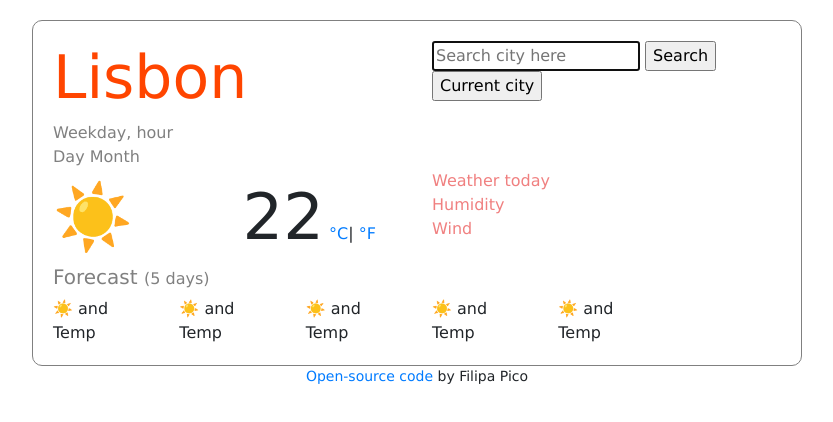
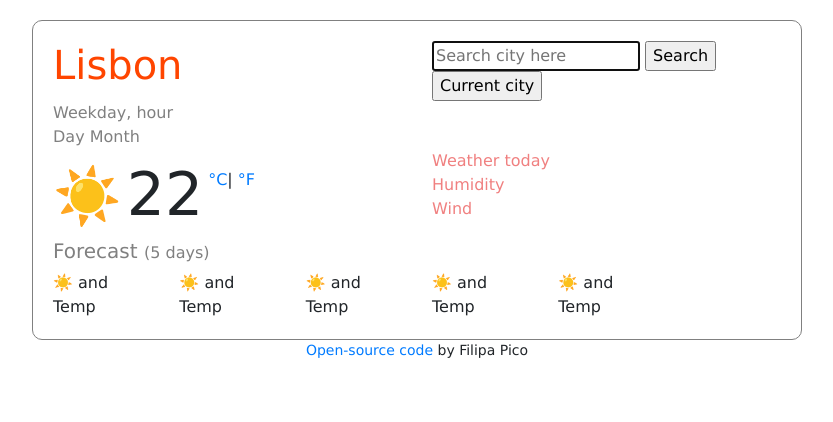
Before and after one commit to filipapico/weather-app, a plain HTML site: page index.html in a window 1280 px wide. Shown: the whole page, without its empty margins (3-836 px from the left). Drawn offline with nearby package versions, Linux system fonts and the light colour scheme.

Commit message:
Updated HTML icon and temperature section and CSS re-styling

```diff
--- a/index.html
+++ b/index.html
@@ -45,10 +45,8 @@
         </div>
 
         <div class="row">
-          <div class="col-3">
-            <div class="icon-today">☀️</div>
-          </div>
-          <div class="col-3">
+          <div class="col-6">
+            <span class="icon-today">☀️</span>
             <span class="temperature-today">22</span>
             <span class="units">
               <a href="#" id="celsius">°C</a>|
--- a/src/style.css
+++ b/src/style.css
@@ -5,7 +5,7 @@ body {
 }
 
 h1 {
-  font-size: 60px;
+  font-size: 40px;
   color: orangered;
 }
 
@@ -27,11 +27,18 @@ ul {
 }
 
 .icon-today {
-  font-size: 64px;
+  font-size: 55px;
+  text-align: right;
 }
 
 .temperature-today {
-  font-size: 64px;
+  font-size: 60px;
+}
+
+.units {
+  position: relative;
+  bottom: 30px;
+  text-align: left;
 }
 
 .app-container {
```
